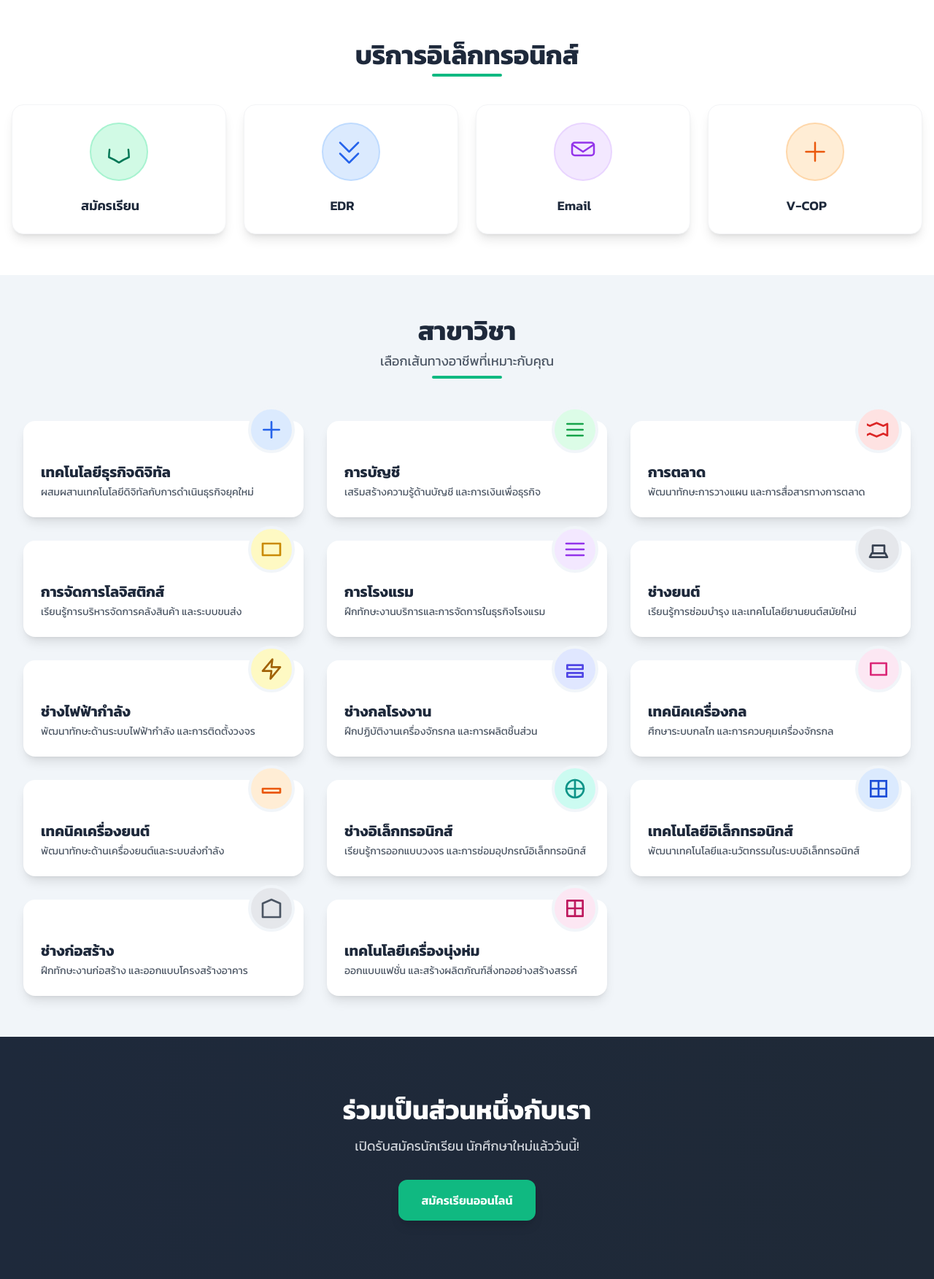
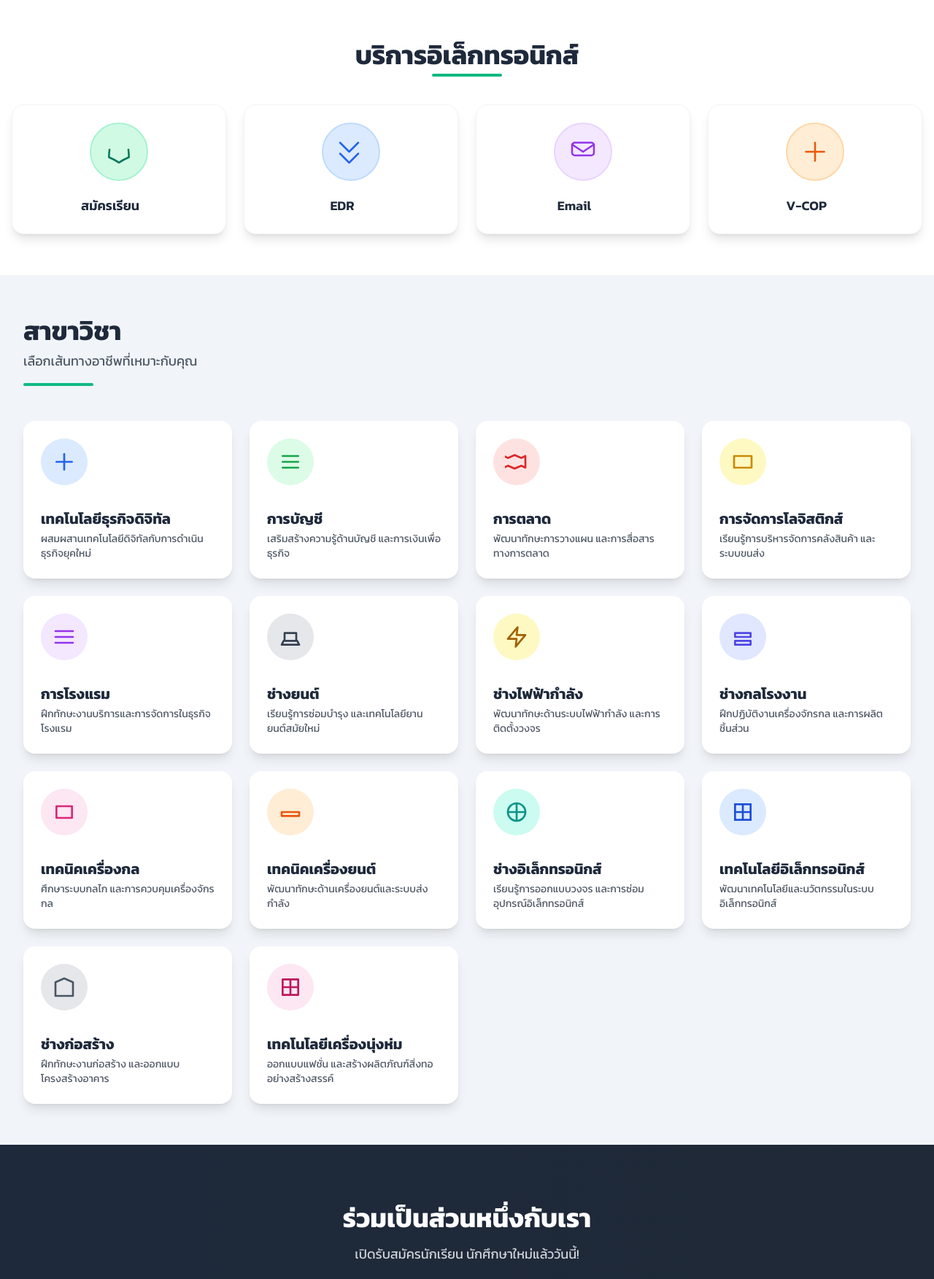
Before and after one commit to Anuphap2/mtc-web, a Laravel app: template resources/views/home.blade.php in a window 1280 px wide. Shown: the part 676-2429 px from the top of the page at 73% size. Run offline with Laravel 12, Linux system fonts and the light colour scheme; the template is opened without the code that fills it: most values are stand-ins (such as "Sample title", 1, 10 or a date in 2020); style sheets or scripts are compiled from the project's sources; some libraries are stand-ins or nearby versions.

Commit message:
Refactor home page layout and improve component structure for better readability

```diff
--- a/resources/views/components/home/category-posts.blade.php
+++ b/resources/views/components/home/category-posts.blade.php
@@ -1,19 +1,32 @@
 @props(['categoriesWithPosts'])
 
-{{-- =========================================================
-    SECTION 3: POSTS BY CATEGORY (Redesign: Minimal)
-========================================================== --}}
+@php
+    // แยก "กิจกรรมและประชาสัมพันธ์" ออกจากหมวดหมู่อื่นๆ
+    [$prCollection, $otherCategories] = $categoriesWithPosts->partition(function ($category) {
+        return $category->name === 'กิจกรรมและประชาสัมพันธ์';
+    });
+
+    $prCategory = $prCollection->first();
+@endphp
+
 <section class="py-16 bg-gray-50">
-    <div class="container mx-auto max-w-7xl px-4 space-y-12">
-        @foreach ($categoriesWithPosts as $category)
-            <div class="bg-white rounded-3xl border border-gray-200 p-6 md:p-8 transition-all hover:border-gray-300/80">
+    <div class="container mx-auto max-w-7xl px-6 lg:px-12">
 
+        {{-- Flex หลัก: มือถือ ซ้อนกัน, Desktop ข้างกัน --}}
+        <div class="flex flex-col lg:flex-row lg:space-x-12">
+
+            {{-- ================= Main Content ================= --}}
+            <div class="flex-1 space-y-12">
+                @if ($prCategory)
+                    <div
+                        class="bg-white rounded-3xl border border-gray-200 p-6 md:p-8 transition-all hover:border-gray-300/80">
+                        {{-- Header --}}
                         <div class="flex justify-between items-center mb-6">
                             <h2 class="text-2xl sm:text-3xl font-bold text-tech-slate-dark relative">
-                        {{ $category->name }}
+                                {{ $prCategory->name }}
                                 <span class="absolute bottom-[-6px] left-0 h-1 w-20 bg-tech-green rounded-full"></span>
                             </h2>
-                    <a href="{{ route('category.show', $category) }}"
+                            <a href="{{ route('category.show', $prCategory) }}"
                                 class="text-tech-green font-semibold flex items-center hover:underline group">
                                 ดูทั้งหมด
                                 <svg xmlns="http://www.w3.org/2000/svg"
@@ -25,13 +38,49 @@
                             </a>
                         </div>
 
+                        {{-- Grid Post Card --}}
                         <div class="grid grid-cols-1 md:grid-cols-2 lg:grid-cols-3 gap-8">
-                    {{-- วนลูป Post โดยเรียกใช้ Post Card Component --}}
-                    @foreach ($category->posts as $post)
+                            @foreach ($prCategory->posts as $post)
                                 <x-post-card :post="$post" />
                             @endforeach
                         </div>
                     </div>
+                @endif
+            </div>
+
+            {{-- ================= Sidebar ================= --}}
+            <div class="lg:w-1/3 flex flex-col space-y-12 mt-12 lg:mt-0">
+                @foreach ($otherCategories as $category)
+                    <div>
+                        <div class="flex justify-between items-center mb-4">
+                            <h2 class="text-xl font-bold text-tech-slate-dark">{{ $category->name }}</h2>
+                            <a href="{{ route('category.show', $category) }}"
+                                class="text-sm text-tech-green font-semibold hover:underline">
+                                ดูทั้งหมด
+                            </a>
+                        </div>
+                        <ul class="space-y-4">
+                            @foreach ($category->posts as $post)
+                                <li>
+                                    <a href="{{ route('post.show', $post) }}"
+                                        class="flex items-center group space-x-3 hover:text-tech-green transition-colors">
+                                        <img src="{{ $post->image_path ? Storage::url($post->image_path) : asset('images/placeholder.jpg') }}"
+                                            alt="{{ $post->title }}"
+                                            class="w-16 h-16 rounded-xl object-cover flex-shrink-0">
+                                        <div>
+                                            <p class="text-base font-medium line-clamp-2">{{ $post->title }}</p>
+                                            <span
+                                                class="text-sm text-gray-500">{{ $post->created_at->format('d M Y') }}</span>
+                                        </div>
+                                    </a>
+                                </li>
+                            @endforeach
+                        </ul>
+                    </div>
                 @endforeach
             </div>
+
+
+        </div>
+    </div>
 </section>
--- a/resources/views/components/home/departments.blade.php
+++ b/resources/views/components/home/departments.blade.php
@@ -126,36 +126,69 @@
 ========================================================== --}}
 <section class="py-14 bg-tech-slate-light">
     <div class="container mx-auto max-w-7xl px-4 sm:px-6 lg:px-8">
-        <div class="relative inline-block mb-12 text-center w-full">
+
+        {{-- Header (Left-aligned) --}}
+        <div class="mb-12">
             <h2 class="text-3xl md:text-4xl font-bold text-tech-slate-dark">สาขาวิชา</h2>
             <p class="mt-2 text-lg text-gray-600">เลือกเส้นทางอาชีพที่เหมาะกับคุณ</p>
-            <div class="absolute bottom-[-10px] left-1/2 -translate-x-1/2 h-1 w-24 bg-tech-green rounded-full">
-            </div>
+            {{-- เส้นคั่น --}}
+            <div class="mt-4 h-1 w-24 bg-tech-green rounded-full"></div>
         </div>
 
-        <div class="grid grid-cols-1 md:grid-cols-2 lg:grid-cols-3 gap-8 pt-5">
+        {{--
+            Grid Layout (Replaces Swiper)
+            - 1 คอลัมน์บนมือถือ (sm)
+            - 2 คอลัมน์บนแท็บเล็ต (md)
+            - 4 คอลัมน์บนเดสก์ท็อป (lg)
+        --}}
+        <div class="grid grid-cols-1 sm:grid-cols-2 lg:grid-cols-4 gap-6">
 
-            {{-- วนลูปข้อมูลสาขาจาก Array --}}
+            {{--
+                สมมติว่า $departments เป็น array/collection
+                ถ้า $dept เป็น object ให้ใช้ $dept->name
+                ถ้าเป็น array ให้ใช้ $dept['name'] (โค้ดเดิมของคุณพู่กันใช้ array)
+            --}}
             @foreach ($departments as $dept)
-                <div class="relative p-6 bg-white rounded-2xl shadow-lg transition-shadow hover:shadow-xl h-full">
+                {{--
+                    1. ใช้ <a> ครอบทั้งหมดเป็นการ์ด
+                    2. ใช้ 'group' เพื่อให้ hover effect (เช่น ลูกศร) ทำงาน
+                --}}
+                <a class="group block h-full">
 
-                    <div class="absolute top-0 right-0 -mt-5 mr-3">
+                    {{--
+                        Card UI (New Design)
+                        - h-full เพื่อให้การ์ดสูงเท่ากัน
+                        - transition-all, hover:-translate-y-1, hover:shadow-xl คือ hover effect
+                    --}}
+                    <div
+                        class="relative p-6 bg-white rounded-2xl shadow-lg h-full
+                                transition-all duration-300 ease-in-out
+                                hover:shadow-xl hover:-translate-y-1">
+
+                        {{-- Icon (ย้ายมาไว้ข้างใน) --}}
                         <div
-                            class="flex items-center justify-center w-16 h-16 rounded-full border-4 border-tech-slate-light {{ $dept['bg_color_class'] }}">
+                            class="mb-4 flex items-center justify-center w-16 h-16 rounded-full {{ $dept['bg_color_class'] }}">
                             <svg class="w-8 h-8 {{ $dept['icon_color_class'] }}" fill="none" stroke="currentColor"
                                 stroke-width="2" viewBox="0 0 24 24">
                                 {!! $dept['svg_path'] !!}
                             </svg>
                         </div>
+
+                        {{-- Content --}}
+                        <div class="pt-4">
+                            <h3 class="text-lg md:text-xl font-bold text-tech-slate-dark mb-1">
+                                {{ $dept['name'] }}
+                            </h3>
+                            <p class="text-sm text-gray-600 line-clamp-3"> {{-- กันข้อความยาว --}}
+                                {{ $dept['description'] }}
+                            </p>
+                        </div>
+
+
                     </div>
-
-                    <div class="pt-8"> {{-- เพิ่ม pt-8 เพื่อให้มีที่ว่างใต้ไอคอน --}}
-                        <h3 class="text-xl font-bold text-tech-slate-dark mb-1">{{ $dept['name'] }}</h3>
-                        <p class="text-sm text-gray-600">{{ $dept['description'] }}</p>
-                    </div>
-                </div>
+                </a>
             @endforeach
 
-        </div>
-    </div>
+        </div> {{-- End Grid --}}
+    </div> {{-- End Container --}}
 </section>
--- a/resources/views/components/home/hero-slider.blade.php
+++ b/resources/views/components/home/hero-slider.blade.php
@@ -1,34 +1,58 @@
 @props(['featuredPosts'])
 
 {{-- =========================================================
-    SECTION 1: HERO SLIDER (Redesign: Full-Width)
+    SECTION 1: HERO SLIDER (Full-Width)
 ========================================================== --}}
-
-{{-- [REFINEMENT] ใช้ @unless...isEmpty() เพื่อเช็ค Collection ที่สื่อความหมายชัดเจนกว่า --}}
 @unless ($featuredPosts->isEmpty())
 
-    <section class="relative w-full py-2">
+    {{--
+        COMMENT: เพิ่ม CSS สำหรับแต่ง Pagination
+        เราใช้ @push('styles') เพื่อส่ง style ไปยัง @stack('styles') ใน layout หลัก
+        ถ้าไม่มี สามารถใช้ <style>...</style> ธรรมดาได้ครับ
+    --}}
+    @push('styles')
+        <style>
+            .hero-slider .swiper-pagination-bullet {
+                width: 8px;
+                height: 8px;
+                background-color: #fff;
+                opacity: 0.5;
+                transition: all 0.3s ease;
+            }
 
-        <div class="swiper mySwiper h-[600px] lg:h-[600px] overflow-hidden relative group">
+            .hero-slider .swiper-pagination-bullet-active {
+                width: 24px;
+                border-radius: 99px;
+                opacity: 1;
+            }
+        </style>
+    @endpush
+
+    <section class="relative w-full">
+        <div class="swiper mySwiper h-[600px] overflow-hidden relative group hero-slider">
 
             <div class="swiper-wrapper">
                 @foreach ($featuredPosts as $featured)
-                    <div class="swiper-slide relative group">
-                        <a href="{{ route('post.show', $featured) }}" class="block h-full">
+                    <div class="swiper-slide relative">
+                        <a href="{{ route('post.show', $featured) }}"
+                            class="block h-full w-full relative overflow-hidden group">
 
+                            {{-- wrapper ครอบรูป ให้สูงเท่ากับ container --}}
+                            <div class="w-full h-[600px] overflow-hidden">
                                 <img src="{{ $featured->image_path ? Storage::url($featured->image_path) : asset('images/placeholder-large.jpg') }}"
                                     alt="{{ $featured->title }}"
-                                class="w-full h-full object-cover transition-transform duration-700 group-hover:scale-105" />
+                                    class="w-full h-full object-cover transition-transform duration-700 " />
+                            </div>
 
+                            {{-- gradient overlay --}}
                             <div
                                 class="absolute inset-x-0 bottom-0 bg-gradient-to-t from-black/90 via-black/60 to-transparent">
-
                                 <div class="container mx-auto max-w-7xl px-4 sm:px-6 lg:px-8 py-10 md:py-16 text-white">
-                                    <span
-                                        class="bg-tech-green/90 text-xs px-3 py-1 rounded-full uppercase tracking-wider">
+                                    <span class="bg-tech-green/90 text-xs px-3 py-1 rounded-full uppercase tracking-wider">
                                         {{ $featured->category?->name ?? 'ข่าวสาร' }}
                                     </span>
-                                    <h3 class="mt-3 text-2xl md:text-4xl font-bold line-clamp-2">{{ $featured->title }}
+                                    <h3 class="mt-3 text-2xl md:text-4xl font-bold line-clamp-2">
+                                        {{ $featured->title }}
                                     </h3>
                                     <p class="mt-2 text-sm md:text-base text-gray-200 line-clamp-3 hidden sm:block">
                                         {{ Str::limit(strip_tags($featured->content), 120) }}
@@ -36,14 +60,15 @@
                                     <span class="mt-4 inline-block text-xs text-gray-300">อ่านเพิ่มเติม →</span>
                                 </div>
                             </div>
+
                         </a>
                     </div>
                 @endforeach
             </div>
 
-            {{-- [REFINEMENT] เปลี่ยน <div> เป็น <button> และเพิ่ม aria-label เพื่อ Accessibility --}}
+            {{-- navigation --}}
             <button type="button"
-                class="swiper-button-prev absolute left-4 top-1/2 -translate-y-1/2 z-20 w-12 h-12 rounded-full bg-white/20 hover:bg-white/50 flex items-center justify-center transition-opacity opacity-0 group-hover:opacity-100"
+                class="swiper-button-prev absolute left-4 top-1/2 -translate-y-1/2 z-20 w-12 h-12 rounded-full bg-black/20 hover:bg-black/50 backdrop-blur-sm flex items-center justify-center transition-opacity opacity-0 group-hover:opacity-100"
                 aria-label="Previous slide">
                 <svg xmlns="http://www.w3.org/2000/svg" fill="none" viewBox="0 0 24 24" stroke-width="2.5"
                     stroke="currentColor" class="w-6 h-6 text-white" aria-hidden="true">
@@ -51,7 +76,7 @@
                 </svg>
             </button>
             <button type="button"
-                class="swiper-button-next absolute right-4 top-1/2 -translate-y-1/2 z-20 w-12 h-12 rounded-full bg-white/20 hover:bg-white/50 flex items-center justify-center transition-opacity opacity-0 group-hover:opacity-100"
+                class="swiper-button-next absolute right-4 top-1/2 -translate-y-1/2 z-20 w-12 h-12 rounded-full bg-black/20 hover:bg-black/50 backdrop-blur-sm flex items-center justify-center transition-opacity opacity-0 group-hover:opacity-100"
                 aria-label="Next slide">
                 <svg xmlns="http://www.w3.org/2000/svg" fill="none" viewBox="0 0 24 24" stroke-width="2.5"
                     stroke="currentColor" class="w-6 h-6 text-white" aria-hidden="true">
@@ -59,20 +84,27 @@
                 </svg>
             </button>
 
+            {{-- pagination --}}
             <div class="swiper-pagination !bottom-5 !left-1/2 !-translate-x-1/2 !w-auto z-10"></div>
         </div>
-
     </section>
 
-    {{-- =========================================================
-        SWIPER SCRIPTS (ไม่แก้ไข)
-    ========================================================== --}}
+
+@endunless
+
 @push('scripts')
     <script>
         document.addEventListener('DOMContentLoaded', () => {
-                const swiper = new Swiper('.mySwiper', {
+            new Swiper('.mySwiper', {
                 loop: true,
-                    speed: 700,
+                speed: 1000, // CHANGED: ปรับความเร็ว transition
+
+                // CHANGED: เพิ่ม effect fade
+                effect: 'fade',
+                fadeEffect: {
+                    crossFade: true
+                },
+
                 autoplay: {
                     delay: 5000,
                     disableOnInteraction: false
@@ -89,4 +121,3 @@
         });
     </script>
 @endpush
-@endunless
--- a/resources/views/home.blade.php
+++ b/resources/views/home.blade.php
@@ -2,6 +2,7 @@
 
     {{-- 1. HERO SLIDER --}}
     <x-home.hero-slider :featuredPosts="$featuredPosts" />
+
 
     {{-- 2. DIRECTOR'S WELCOME --}}
     <x-home.director-welcome />
```
Lines whose indentation alone changed are shown as unchanged.
